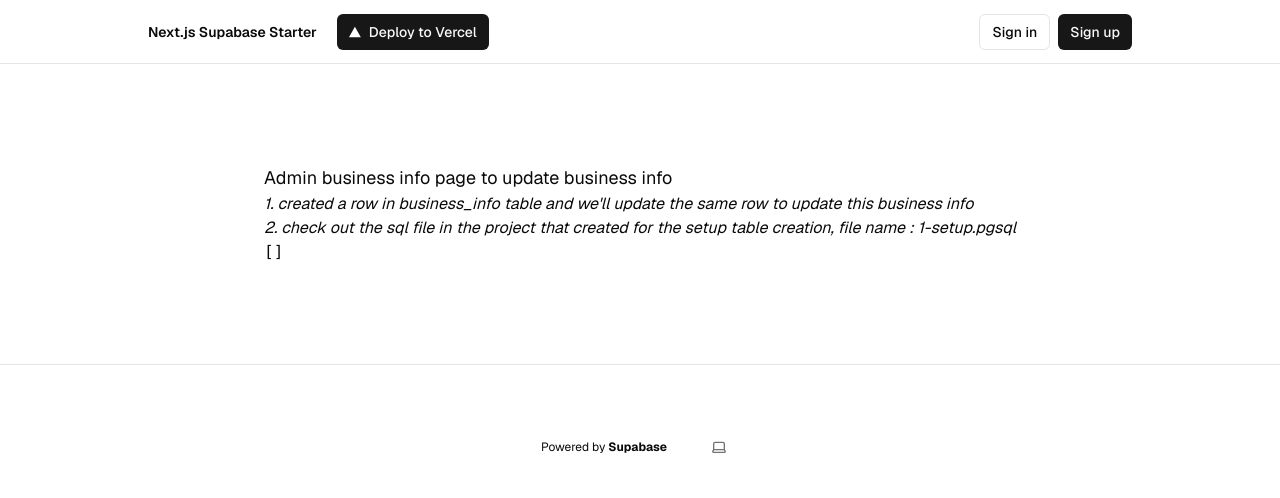
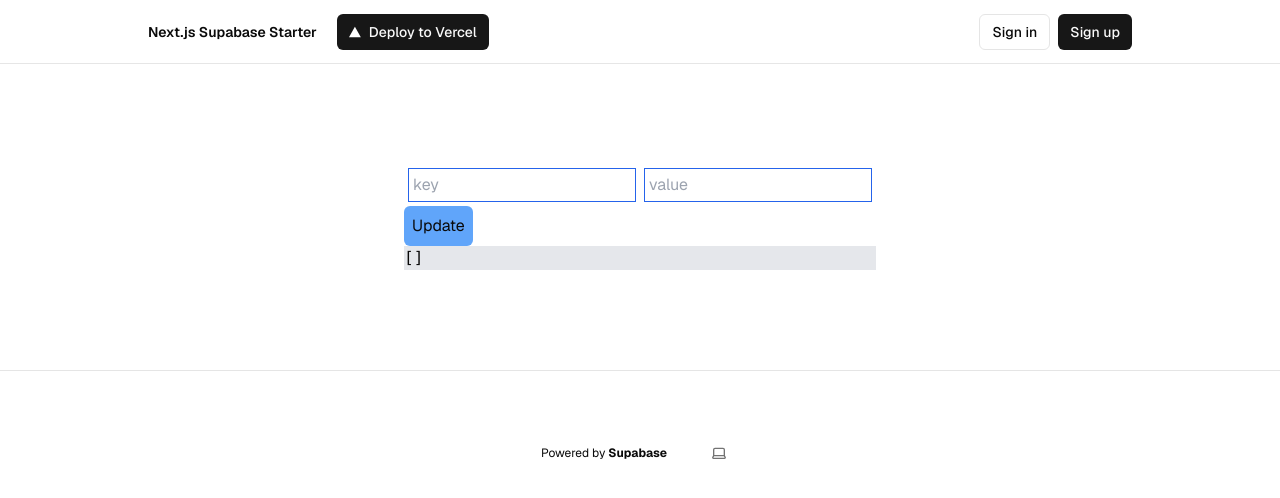
Before and after one commit to SHIVAM-GOUR/ecom-supabse-temp, a Next.js app: page /admin/business-info in a window 1280 px wide. Shown: the top 498 px of the page. Built offline with nearby package versions, Linux system fonts and the light colour scheme; no server answers; the database is empty.

Commit message:
update business info api created

```diff
--- a/app/admin/business-info/page.tsx
+++ b/app/admin/business-info/page.tsx
@@ -1,31 +1,68 @@
-'use client'
-import { createClient } from '@/utils/supabase/client'
-import React, { useEffect, useState } from 'react'
-import AdminLayout from '../layout'
+'use client';
 
-// this componet is to update business info
-const AdminBusinessInfo = () => {
+import { createClient } from '@/utils/supabase/client';
+import { useEffect, useState } from 'react';
 
-    const [notes, setNotes] = useState<any[] | null>(null)
-    const [carName, setCarName] = useState('')
+const UpdateBusinessName = () => {
     const supabase = createClient()
+
+    const [status, setStatus] = useState('Update');
+    const [data, setData] = useState<any[] | null>(null)
+    const [key, setKey] = useState("");
+    const [value, setValue] = useState("");
 
     useEffect(() => {
         const getData = async () => {
             const { data } = await supabase.from('business_info').select().order('id', { ascending: true })
-            setNotes(data)
+            setData(data)
         }
         getData()
     }, [])
+
+    const updateName = async () => {
+        setStatus('updating...');
+
+        try {
+            console.log("key val:", key, value);
+
+            const res = await fetch('/api/business', {
+                method: 'PATCH',
+                headers: {
+                    'Content-Type': 'application/json',
+                },
+                body: JSON.stringify({
+                    id: 1, // example row ID
+                    [key]: value
+                }),
+            });
+
+            const data = await res.json();
+
+            if (!res.ok) {
+                throw new Error(data.error || 'Failed to update');
+            }
+
+            setData(data.data);
+            setStatus('Update');
+        } catch (error: any) {
+            setStatus('Error: ' + error.message);
+        }
+    };
+
     return (
         <div>
-            <h1 className='text-lg'>Admin business info page to update business info</h1>
-            <p><i>1. created a row in business_info table and we'll update the same row to update this business info</i> </p>
-            <p><i>2. check out the sql file in the project that created for the setup table creation, file name : 1-setup.pgsql</i></p>
-            <pre>{JSON.stringify(notes, null, 2)}</pre>
+            <div>
+                <input placeholder='key' className='border border-blue-600 p-1 m-1' onChange={(e) => setKey(e.target.value)}></input>
+                <input placeholder='value' className='border border-blue-600 p-1 m-1' onChange={(e) => setValue(e.target.value)}></input>
+            </div>
+            <button className='bg-blue-400 p-2 rounded-md' onClick={updateName}>{status}</button>
+            <div className='bg-gray-200'>
+                <pre>
+                    {JSON.stringify(data, null, 2)}
+                </pre>
+            </div>
+        </div>
+    );
+};
 
-        </div>
-    )
-}
-
-export default AdminBusinessInfo
+export default UpdateBusinessName;
--- /dev/null
+++ b/app/api/business/route.ts
@@ -0,0 +1,41 @@
+import { createClient } from '@/utils/supabase/server';
+import { NextRequest, NextResponse } from 'next/server';
+
+// update business info api
+export async function PATCH(req: NextRequest) {
+    try {
+        const body = await req.json();
+        const { id, ...rest } = body;
+
+        if (!id) {
+            return NextResponse.json({ error: 'Missing "id" in request body' }, { status: 400 });
+        }
+
+        const updates = Object.fromEntries(
+            Object.entries(rest).filter(([_, value]) => value !== undefined && value !== null)
+        );
+
+        updates.updated_at = new Date().toISOString();
+
+
+        const supabase = await createClient();
+
+        const { data, error } = await supabase
+            .from('business_info')
+            .update(updates)
+            .eq('id', id)
+            .select();
+
+        if (error) throw error;
+
+        return NextResponse.json({
+            message: 'Business info updated successfully',
+            data
+        });
+    } catch (err: any) {
+        return NextResponse.json(
+            { error: err.message || 'Something went wrong' },
+            { status: 500 }
+        );
+    }
+}
```
